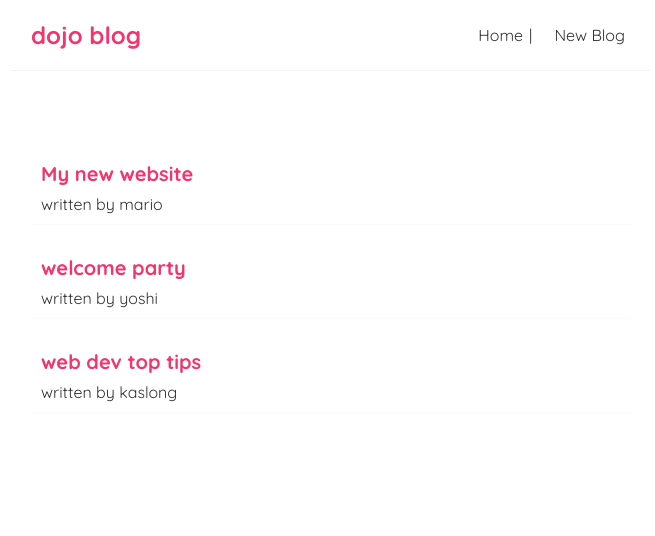
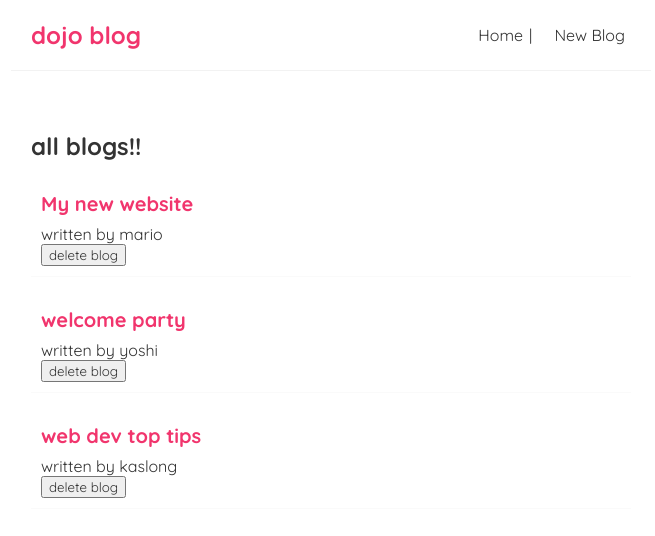
Before and after one commit to kaslong015/kaslong.github.io, a React (Create React App) app: page / in a window 1280 px wide. Shown: the top 536 px of the page, without its empty margins (309-964 px from the left). Built offline with nearby package versions, Linux system fonts and the light colour scheme; the HTML template or start-up script is replaced by a standard one.

Commit message:
function as props

```diff
--- a/src/BlogList.js
+++ b/src/BlogList.js
@@ -15,15 +15,17 @@
 // }
 
 
-const BlogList = ({blogs}) => {
+const BlogList = ({blogs,title,handleDelete}) => {
 
 
     return (
         <div className="blog-list">
+            <h2>{title}</h2>
             {blogs.map((blog)=>(
                 <div className="blog-preview" key={blog.id}>
                     <h2>{blog.title}</h2>
                     <p>written by {blog.author}</p>
+                    <button onClick={()=> handleDelete(blog.id)}>delete blog</button>
                 </div>
             ))}
         </div>
--- a/src/Home.js
+++ b/src/Home.js
@@ -2,6 +2,7 @@
 import BlogList from "./BlogList";
 
 const Home = () => {
+
 
     const [blogs,setBlogs] = useState([
         {title:'My new website',body:'i love react',author:'mario',id:1},
@@ -9,10 +10,14 @@
         {title:'web dev top tips',body:'learn web dev the right way',author:'kaslong',id:3}
     ])
 
+    const handleDelete = (id) =>{
+        const newBlogs = blogs.filter((blog) => blog.id !== id);
+        setBlogs(newBlogs);
+    }
 
     return (
         <div className="home">
-            <BlogList blogs={blogs}/>
+            <BlogList blogs={blogs} title={"all blogs!!"} handleDelete={handleDelete}/>
         </div>
     );
 }
```
